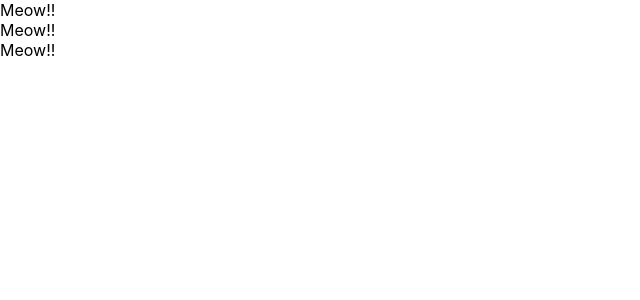
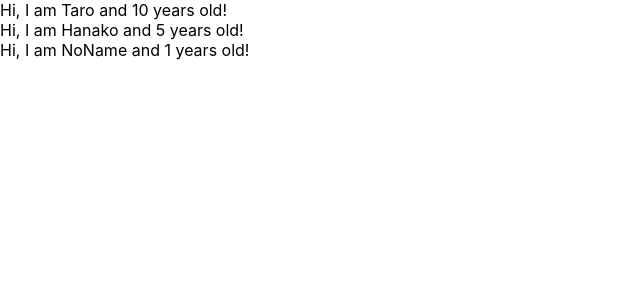
Before and after one commit to KoyaKimura/create-react-redux-crud-application, a React (Create React App) app: page / in a window 1280 px wide. Shown: the top 300 px of the page, without its empty margins (0-640 px from the left). Built offline with nearby package versions, Linux system fonts and the light colour scheme.

Commit message:
learn props of component

```diff
--- a/src/App.js
+++ b/src/App.js
@@ -1,26 +1,29 @@
 import React from 'react';
 
-// function App() {
-//   return (
-//     <React.Fragment>
-//       <label htmlFor="bar">bar</label>
-//       <input type="text" onChange={() => { console.log('I am clicked') }} />
-//     </React.Fragment>
-//   );
-// }
+const App = () => {
+  const profiles = [
+    { name: "Taro", age: 10 },
+    { name: "Hanako", age: 5 },
+    { name: "NoName"}
+  ]
 
-const App = () => {
   return (
     <div>
-      <Cat />
-      <Cat />
-      <Cat />
+      {
+        profiles.map((profile, index) => {
+          return <User name={profile.name} age={profile.age} key={index} />
+        })
+      }
     </div>
   );
 }
 
-const Cat = () => {
-  return <div>Meow!!</div>
+const User = (props) => {
+  return <div>Hi, I am {props.name} and {props.age} years old!</div>
+}
+
+User.defaultProps = {
+  age: 1
 }
 
 export default App;
```
